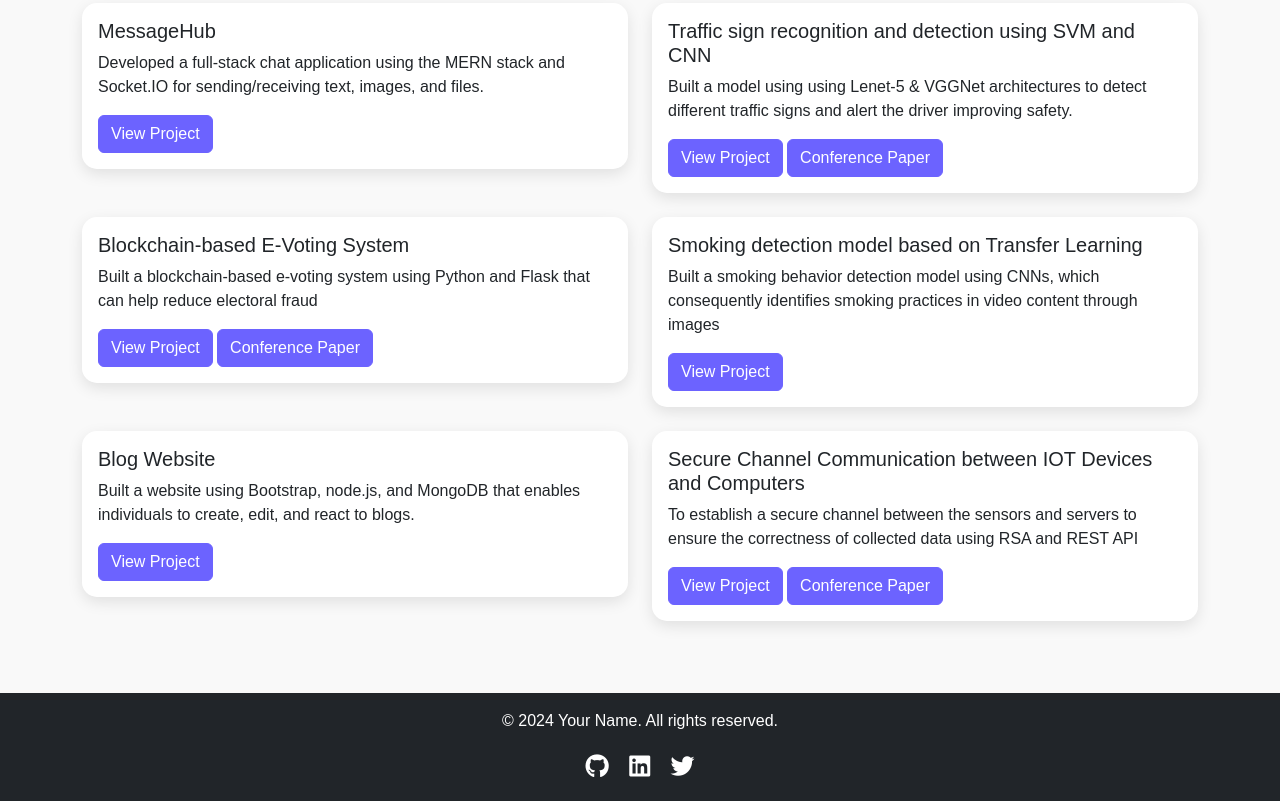
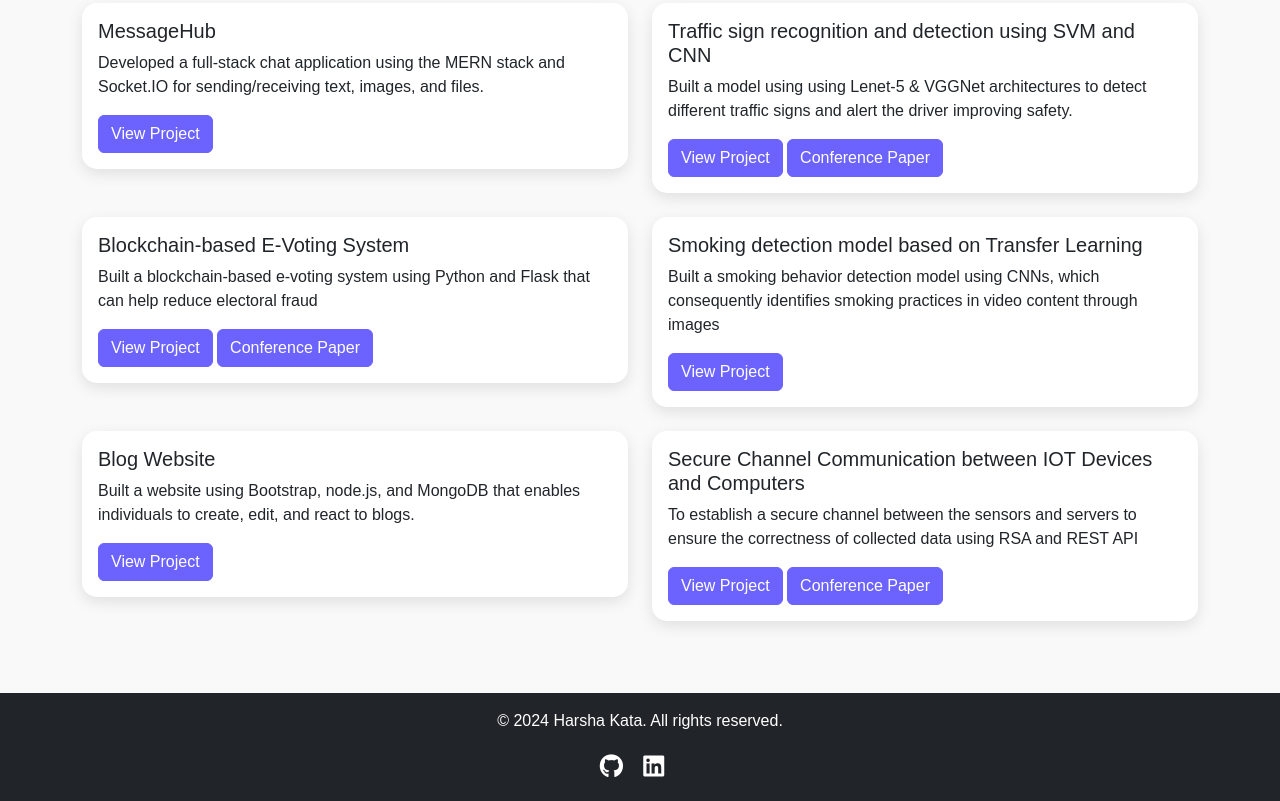
Before and after one commit to HarshaKata/HarshaKata.github.io, a plain HTML site: page index.html in a window 1280 px wide. Shown: the part 1963-2764 px from the top of the page. Drawn offline with nearby package versions, Linux system fonts and the light colour scheme; animation ran at ten frames a second.

Commit message:
Update index.html

```diff
--- a/index.html
+++ b/index.html
@@ -179,11 +179,11 @@
 
     <footer class="bg-dark text-white text-center py-3">
         <div class="container">
-            <p>&copy; 2024 Your Name. All rights reserved.</p>
+            <p>&copy; 2024 Harsha Kata. All rights reserved.</p>
             <div class="social-links mt-3">
-                <a href="#" class="text-white me-3"><i class="fab fa-github"></i></a>
-                <a href="#" class="text-white me-3"><i class="fab fa-linkedin"></i></a>
-                <a href="#" class="text-white"><i class="fab fa-twitter"></i></a>
+                <a href="https://github.com/HarshaKata" class="text-white me-3"><i class="fab fa-github"></i></a>
+                <a href="https://www.linkedin.com/in/harshakata/" class="text-white me-3"><i class="fab fa-linkedin"></i></a>
+<!--                 <a href="#" class="text-white"><i class="fab fa-twitter"></i></a> -->
             </div>
         </div>
     </footer>
```
